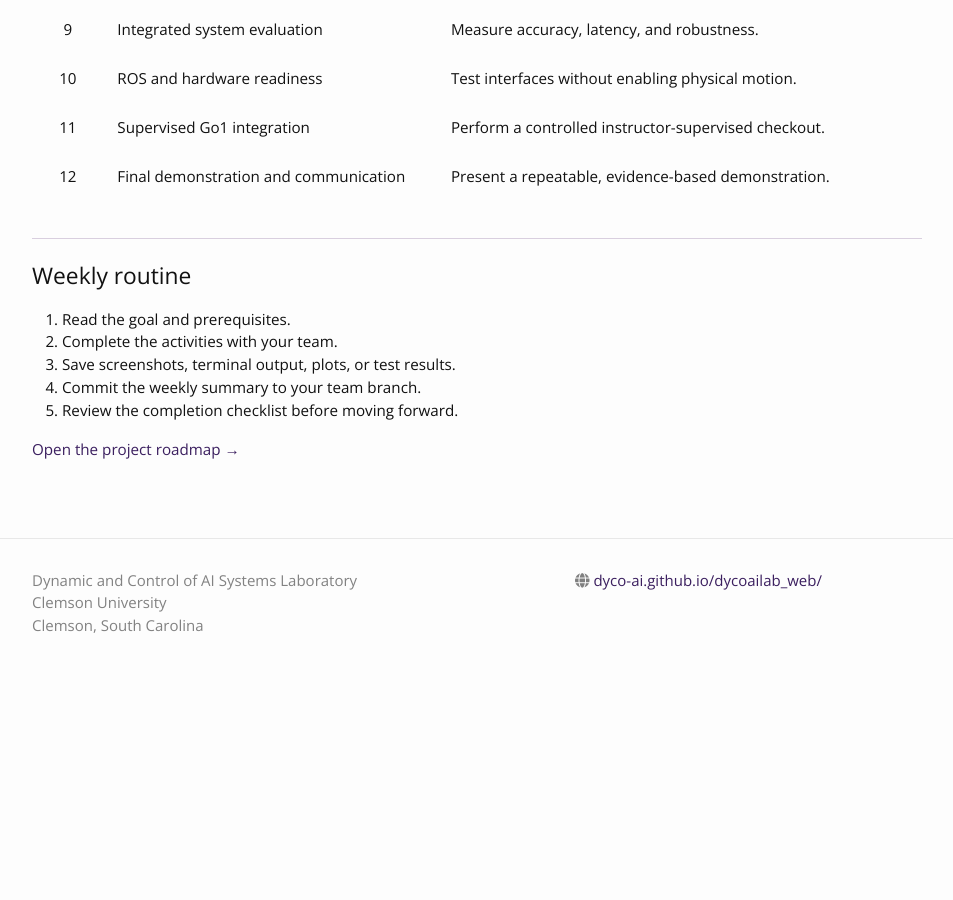
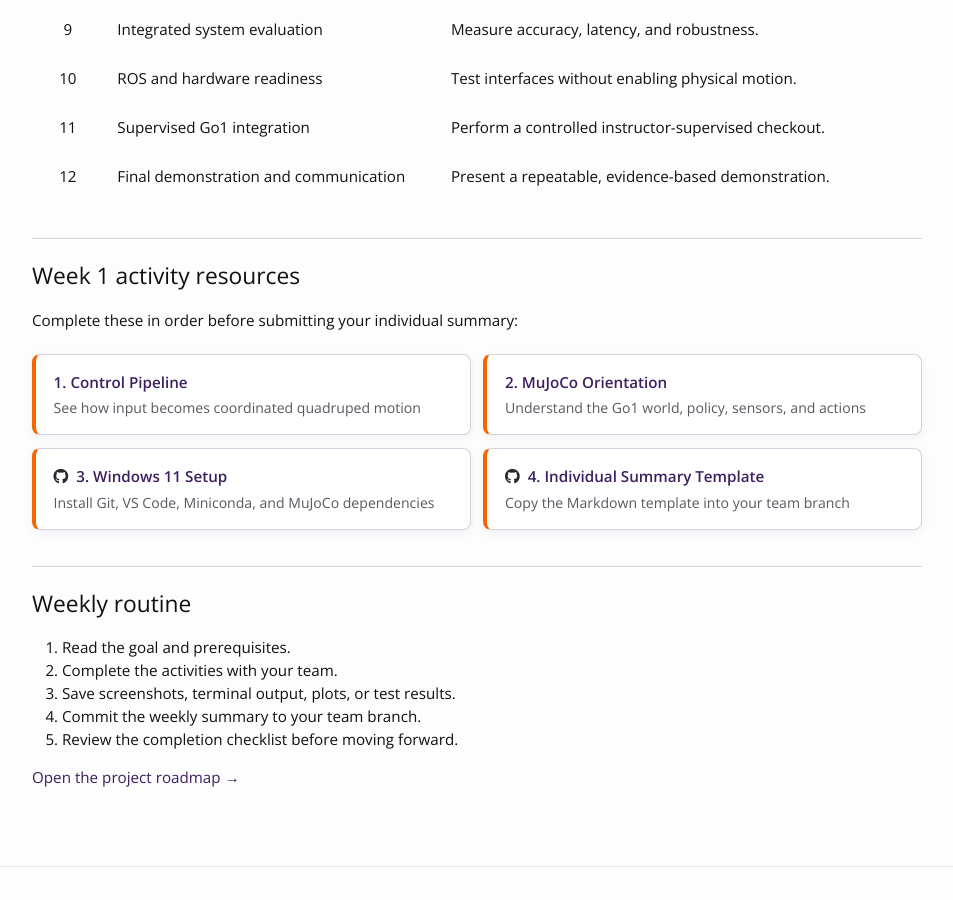
Before and after one commit to DyCo-AI/go1_gesture_tracking, a Jekyll site: the page built from docs/weekly-activities.md, in a window 1280 px wide and 900 px high, scrolled down 1053 px. Shown: the whole window, without its empty margins (163-1116 px from the left). Built offline with Jekyll 4.4.1, drawn with Linux system fonts in a browser that asks for light colours; before the commit the page ends 1749 px from its top, so only the background shows below that.

Commit message:
Link Week 1 orientation resources

```diff
--- a/docs/weekly-activities.md
+++ b/docs/weekly-activities.md
@@ -32,6 +32,17 @@
 | 11 | Supervised Go1 integration | Perform a controlled instructor-supervised checkout. |
 | 12 | Final demonstration and communication | Present a repeatable, evidence-based demonstration. |
 
+## Week 1 activity resources
+
+Complete these in order before submitting your individual summary:
+
+<div class="resource-links">
+  <a href="{{ '/control-pipeline/' | prepend: site.baseurl }}"><strong>1. Control Pipeline</strong><span>See how input becomes coordinated quadruped motion</span></a>
+  <a href="{{ '/mujoco-orientation/' | prepend: site.baseurl }}"><strong>2. MuJoCo Orientation</strong><span>Understand the Go1 world, policy, sensors, and actions</span></a>
+  <a class="github-link" href="https://github.com/sriram-2502/go1-mujoco-playground/blob/main/course/week-01-github-onboarding/windows-setup.md"><strong><i class="fab fa-github" aria-hidden="true"></i> 3. Windows 11 Setup</strong><span>Install Git, VS Code, Miniconda, and MuJoCo dependencies</span></a>
+  <a class="github-link" href="https://github.com/sriram-2502/go1-mujoco-playground/blob/main/course/week-01-github-onboarding/weekly-summary-template.md"><strong><i class="fab fa-github" aria-hidden="true"></i> 4. Individual Summary Template</strong><span>Copy the Markdown template into your team branch</span></a>
+</div>
+
 ## Weekly routine
 
 1. Read the goal and prerequisites.
```
